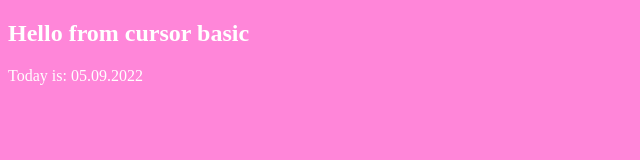
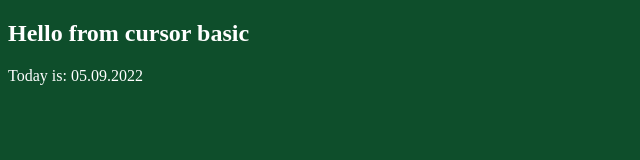
Before and after one commit to arbuzaicer/cursor-basic-course, a plain HTML site: page index.html in a window 1280 px wide. Shown: the whole page, without its empty margins (0-640 px from the left). Drawn offline with Linux system fonts and the light colour scheme.

Commit message:
updated body bg color

```diff
--- a/index.html
+++ b/index.html
@@ -6,7 +6,7 @@
     <meta name="viewport" content="width=device-width, initial-scale=1.0" />
     <title>CURSOR BASIC</title>
   </head>
-  <body style="background-color: rgb(255, 134, 217); color: white">
+  <body style="background-color: rgb(14, 78, 43); color: white">
     <div>
       <h2>Hello from cursor basic</h2>
       <p>Today is: 05.09.2022</p>
```
